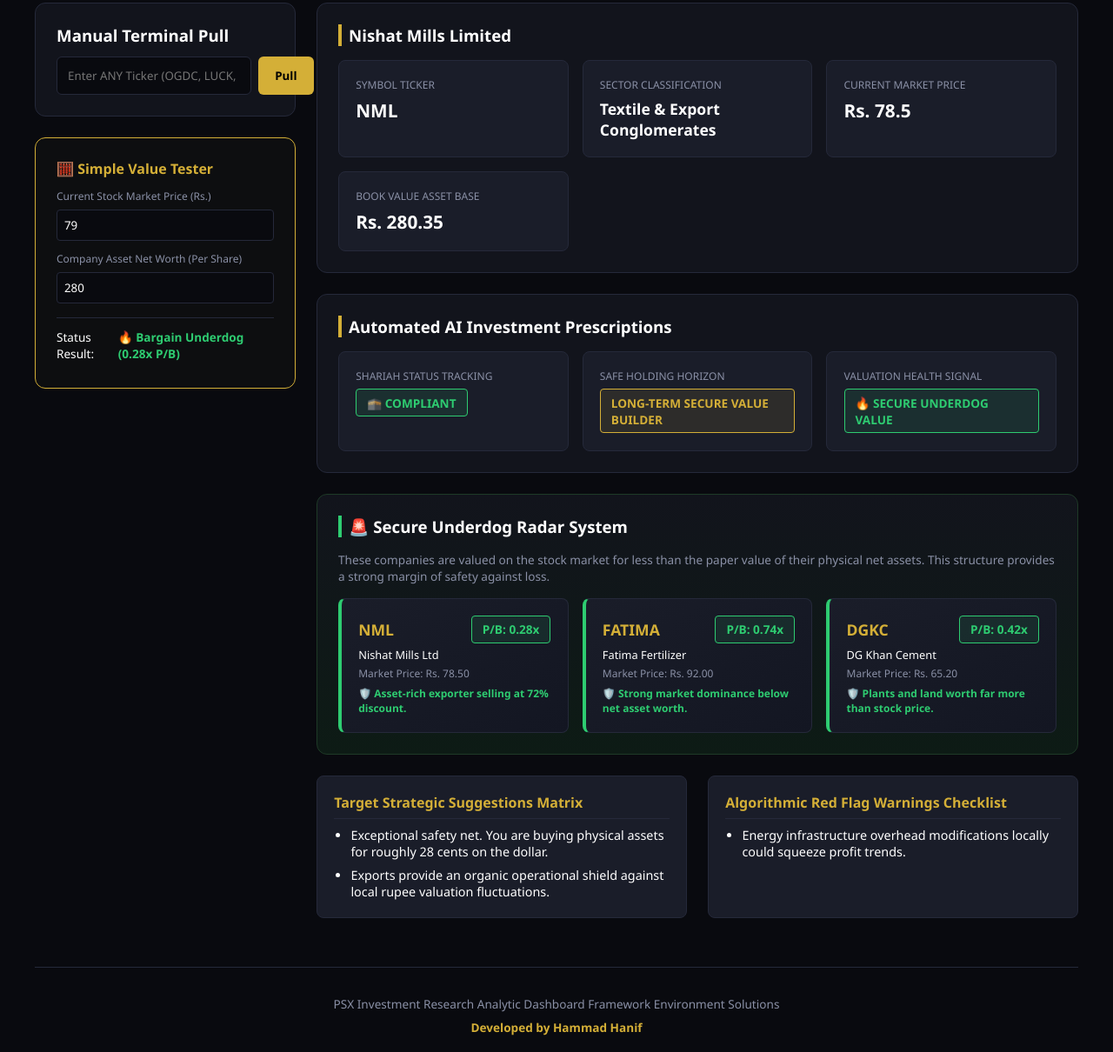
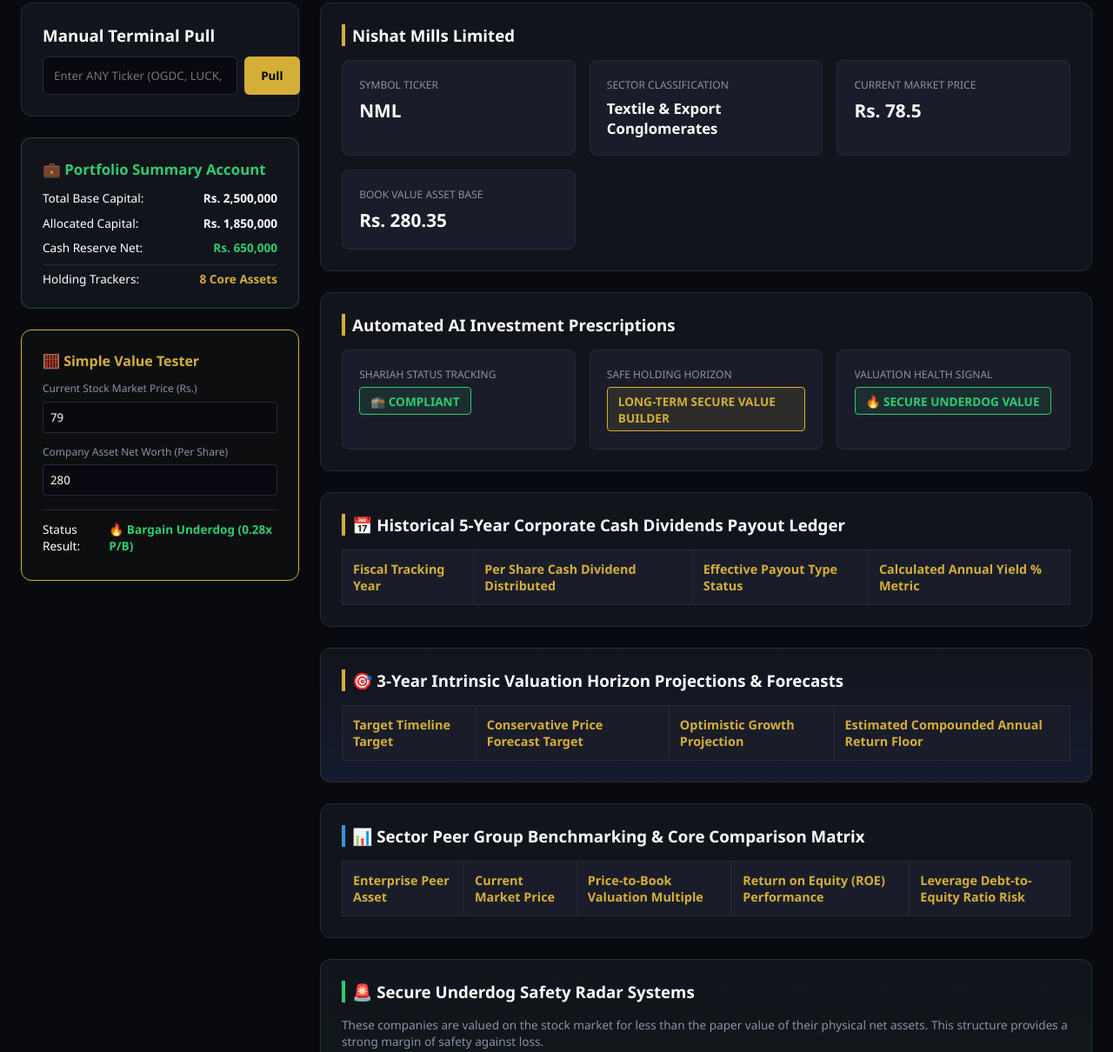
Before and after one commit to hammad321-lang/psx-investor-dashboard, a plain HTML site: page index.html in a window 1280 px wide. Shown: the part 280-1490 px from the top of the page at 87% size. Drawn offline with Linux system fonts and the light colour scheme.

Commit message:
Update index.html

```diff
--- a/index.html
+++ b/index.html
@@ -19,7 +19,7 @@
         }
 
         .wrapper {
-            max-width: 1200px;
+            max-width: 1400px;
             margin: 0 auto;
             display: flex;
             flex-direction: column;
@@ -36,8 +36,8 @@
         .quick-chip { background: rgba(46,204,113,0.15); border: 1px solid #2ecc71; color: #2ecc71; padding: 0.5rem 1rem; border-radius: 20px; font-weight: 600; font-size: 0.85rem; cursor: pointer; }
         .select-menu { background: var(--card-bg); border: 1px solid var(--border); color: var(--text); padding: 0.6rem 1.2rem; border-radius: 6px; outline:none; font-weight:600; cursor: pointer; width: 280px; }
 
-        .workspace { display: grid; grid-template-columns: 300px 1fr; gap: 1.5rem; }
-        @media (max-width: 900px) { .workspace { grid-template-columns: 1fr; } }
+        .workspace { display: grid; grid-template-columns: 320px 1fr; gap: 1.5rem; }
+        @media (max-width: 1000px) { .workspace { grid-template-columns: 1fr; } }
 
         .left-panel { display: flex; flex-direction: column; gap: 1.5rem; }
         .panel-box { background: var(--surface-bg); border: 1px solid var(--border); border-radius: 12px; padding: 1.5rem; position: relative; }
@@ -50,7 +50,7 @@
         .main-panel { display: flex; flex-direction: column; gap: 1.5rem; }
         .section-header { display: flex; justify-content: space-between; align-items: center; margin-bottom: 1rem; border-left: 4px solid var(--accent); padding-left: 0.5rem; }
 
-        .snapshot-grid { display: grid; grid-template-columns: repeat(auto-fit, minmax(200px, 1fr)); gap: 1rem; margin-top: 1rem; }
+        .snapshot-grid { display: grid; grid-template-columns: repeat(auto-fit, minmax(220px, 1fr)); gap: 1rem; margin-top: 1rem; }
         .stat-card { background: var(--card-bg); padding: 1.2rem; border-radius: 8px; border: 1px solid var(--border); position: relative; }
         .stat-card label { display: block; color: var(--text-muted); font-size: 0.75rem; text-transform: uppercase; margin-bottom: 0.4rem; }
         .stat-card .value { font-size: 1.3rem; font-weight: 700; }
@@ -71,7 +71,7 @@
         .badge-red { color: var(--red); background: rgba(231,76,60,0.1); border: 1px solid var(--red); }
         .badge-accent { color: var(--accent); background: rgba(212,175,55,0.1); border: 1px solid var(--accent); }
 
-        .info-split { display: grid; grid-template-columns: repeat(auto-fit, minmax(280px, 1fr)); gap: 1.5rem; }
+        .info-split { display: grid; grid-template-columns: repeat(auto-fit, minmax(320px, 1fr)); gap: 1.5rem; }
         .info-block { background: var(--card-bg); padding: 1.2rem; border-radius: 8px; border: 1px solid var(--border); }
         .info-block h4 { margin-bottom: 0.6rem; color: var(--accent); border-bottom: 1px solid var(--border); padding-bottom: 0.4rem; }
         .info-block ul { padding-left: 1.2rem; font-size: 0.9rem; display: flex; flex-direction: column; gap: 0.5rem; }
@@ -84,6 +84,13 @@
         .radar-grid { display: grid; grid-template-columns: repeat(auto-fit, minmax(240px, 1fr)); gap: 1rem; margin-top: 1rem; }
         .radar-card { background: linear-gradient(145deg, #1a1d29 0%, #131622 100%); border: 1px solid var(--border); border-radius: 8px; padding: 1.2rem; border-left: 4px solid var(--green); }
 
+        /* Premium Table Framework Extensions */
+        .table-container { width: 100%; overflow-x: auto; margin-top: 0.5rem; }
+        .premium-table { width: 100%; border-collapse: collapse; text-align: left; font-size: 0.9rem; }
+        .premium-table th { background: var(--card-bg); color: var(--accent); padding: 0.75rem; border: 1px solid var(--border); font-weight: 600; }
+        .premium-table td { padding: 0.75rem; border: 1px solid var(--border); color: #fff; }
+        .premium-table tr:nth-child(even) { background: rgba(255,255,255,0.02); }
+
         footer { text-align: center; color: var(--text-muted); font-size: 0.85rem; padding: 2rem 0; margin-top: 2rem; border-top: 1px solid var(--border); }
     </style>
 </head>
@@ -94,6 +101,7 @@
             <div class="user-stamp">Hammad Hanif Framework</div>
         </header>
 
+        <!-- Shariah Hub Tracking Center -->
         <div class="shariah-hub">
             <h3>🕋 Shariah Compliance Screening Center (KMIALL Track)</h3>
             <div class="hub-flex" style="margin-top:0.75rem;">
@@ -120,14 +128,27 @@
 
         <div class="workspace">
             <div class="left-panel">
+                <!-- Manual Terminal Pull Panel -->
                 <div class="panel-box">
                     <h3>Manual Terminal Pull</h3>
                     <div class="search-container" style="margin-top:0.75rem;">
-                        <input type="text" id="targetInput" placeholder="Enter ANY Ticker (OGDC, LUCK, PPL)..." onkeypress="if(event.key === 'Enter') triggerSearch()">
+                        <input type="text" id="targetInput" placeholder="Enter ANY Ticker (OGDC, LUCK, HUBC)..." onkeypress="if(event.key === 'Enter') triggerSearch()">
                         <button onclick="triggerSearch()">Pull</button>
                     </div>
                 </div>
 
+                <!-- Account Holding Summary Module -->
+                <div class="panel-box" style="border-color: rgba(46,204,113,0.3);">
+                    <h3 style="color: var(--green); font-size: 1.05rem; margin-bottom: 0.75rem;">💼 Portfolio Summary Account</h3>
+                    <div style="display:flex; flex-direction:column; gap:0.6rem; font-size:0.85rem;">
+                        <div style="display:flex; justify-content:space-between;"><span>Total Base Capital:</span><strong style="color:#fff;">Rs. 2,500,000</strong></div>
+                        <div style="display:flex; justify-content:space-between;"><span>Allocated Capital:</span><strong style="color:#fff;">Rs. 1,850,000</strong></div>
+                        <div style="display:flex; justify-content:space-between;"><span>Cash Reserve Net:</span><strong style="color:var(--green);">Rs. 650,000</strong></div>
+                        <div style="display:flex; justify-content:space-between; border-top:1px solid var(--border); padding-top:0.4rem;"><span>Holding Trackers:</span><strong style="color:var(--accent);">8 Core Assets</strong></div>
+                    </div>
+                </div>
+
+                <!-- Live Variable Testing Box -->
                 <div class="panel-box" style="background: rgba(212,175,55,0.02); border-color: var(--accent);">
                     <h3 style="color: var(--accent); font-size: 1rem; margin-bottom: 0.75rem;">🧮 Simple Value Tester</h3>
                     <div class="calc-input-group">
@@ -148,20 +169,21 @@
             </div>
 
             <div class="main-panel">
+                <!-- Base Target Profile Metadata Panel -->
                 <div class="panel-box">
                     <div class="section-header"><h3 id="displayTitle">Company Research Profile</h3></div>
                     <div class="snapshot-grid">
                         <div class="stat-card"><label>Symbol Ticker</label><div class="value" id="lblSym">---</div></div>
-                        <div class="stat-card"><label>Sector Classification</label><div class="value" style="font-size:1.1rem;" id="lblSector">---</div></div>
+                        <div class="stat-card"><label>Sector Classification</label><div class="value" style="font-size:1.05rem;" id="lblSector">---</div></div>
                         <div class="stat-card"><label>Current Market Price</label><div class="value" id="lblPrice">Rs. 0.00</div></div>
                         <div class="stat-card"><label>Book Value Asset Base</label><div class="value" id="lblBv">Rs. 0.00</div></div>
                     </div>
                 </div>
 
+                <!-- Valuation Signals and Strategy Center -->
                 <div class="panel-box">
                     <div class="section-header"><h3>Automated AI Investment Prescriptions</h3></div>
                     <div class="snapshot-grid">
-
                         <div class="stat-card tooltip-trigger">
                             <label>Shariah Status Tracking</label>
                             <div class="quick-badge" id="lblShariahBadge">---</div>
@@ -170,7 +192,6 @@
                                 <p>Verifies if corporate operations and balance sheet liabilities stay completely aligned under KMIALL Shariah filtering systems.</p>
                             </div>
                         </div>
-
                         <div class="stat-card tooltip-trigger">
                             <label>Safe Holding Horizon</label>
                             <div class="quick-badge" id="lblHorizonBadge">---</div>
@@ -179,7 +200,6 @@
                                 <p id="tipHorizonText">Recommends the perfect secure timeframe you should target to let this company's intrinsic asset valuation realize.</p>
                             </div>
                         </div>
-
                         <div class="stat-card tooltip-trigger">
                             <label>Valuation Health Signal</label>
                             <div class="quick-badge" id="lblValBadge">Calculating...</div>
@@ -188,25 +208,85 @@
                                 <p id="tipValText">Scans if the business is on an absolute discount sale compared to what it owns on paper.</p>
                             </div>
                         </div>
-
                     </div>
                 </div>
 
+                <!-- 5-Year Historic Payout Ledger Center -->
+                <div class="panel-box">
+                    <div class="section-header" style="border-left-color: var(--accent);"><h3>📅 Historical 5-Year Corporate Cash Dividends Payout Ledger</h3></div>
+                    <div class="table-container">
+                        <table class="premium-table">
+                            <thead>
+                                <tr>
+                                    <th>Fiscal Tracking Year</th>
+                                    <th>Per Share Cash Dividend Distributed</th>
+                                    <th>Effective Payout Type Status</th>
+                                    <th>Calculated Annual Yield % Metric</th>
+                                </tr>
+                            </thead>
+                            <tbody id="payoutTableBody">
+                                <!-- Loaded dynamically via app.js javascript engine -->
+                            </tbody>
+                        </table>
+                    </div>
+                </div>
+
+                <!-- 3-Year Strategic Valuation Forecast Models -->
+                <div class="panel-box" style="background: linear-gradient(180deg, #12141c 0%, #151b30 100%); border-color: rgba(214,175,55,0.15);">
+                    <div class="section-header" style="border-left-color: var(--accent);"><h3>🎯 3-Year Intrinsic Valuation Horizon Projections & Forecasts</h3></div>
+                    <div class="table-container">
+                        <table class="premium-table">
+                            <thead>
+                                <tr>
+                                    <th>Target Timeline Target</th>
+                                    <th>Conservative Price Forecast Target</th>
+                                    <th>Optimistic Growth Projection</th>
+                                    <th>Estimated Compounded Annual Return Floor</th>
+                                </tr>
+                            </thead>
+                            <tbody id="forecastTableBody">
+                                <!-- Loaded dynamically via app.js javascript engine -->
+                            </tbody>
+                        </table>
+                    </div>
+                </div>
+
+                <!-- Cross-Peer Competitive Landscape Comparisons Matrix -->
+                <div class="panel-box">
+                    <div class="section-header" style="border-left-color: #3498db;"><h3>📊 Sector Peer Group Benchmarking & Core Comparison Matrix</h3></div>
+                    <div class="table-container">
+                        <table class="premium-table">
+                            <thead>
+                                <tr>
+                                    <th>Enterprise Peer Asset</th>
+                                    <th>Current Market Price</th>
+                                    <th>Price-to-Book Valuation Multiple</th>
+                                    <th>Return on Equity (ROE) Performance</th>
+                                    <th>Leverage Debt-to-Equity Ratio Risk</th>
+                                </tr>
+                            </thead>
+                            <tbody id="comparisonTableBody">
+                                <!-- Loaded dynamically via app.js javascript engine -->
+                            </tbody>
+                        </table>
+                    </div>
+                </div>
+
+                <!-- Strategic Safety Defensive Radar Display Layout -->
                 <div class="panel-box" style="background: linear-gradient(180deg, #12141c 0%, #0d1b15 100%); border-color: #1e3a27;">
-                    <div class="section-header" style="border-left-color: var(--green);">
-                        <h3>🚨 Secure Underdog Radar System</h3>
-                    </div>
+                    <div class="section-header" style="border-left-color: var(--green);"><h3>🚨 Secure Underdog Safety Radar Systems</h3></div>
                     <p style="font-size:0.85rem; color:var(--text-muted); margin-bottom:1rem;">These companies are valued on the stock market for less than the paper value of their physical net assets. This structure provides a strong margin of safety against loss.</p>
                     <div class="radar-grid" id="underdogRadarContainer"></div>
                 </div>
 
+                <!-- Splitted Strategic Details and Core System Operational Risks Problems Profiles -->
                 <div class="info-split">
                     <div class="info-block">
                         <h4>Target Strategic Suggestions Matrix</h4>
                         <ul id="suggestionsList" class="suggestion-text"></ul>
                     </div>
-                    <div class="info-block">
-                        <h4>Algorithmic Red Flag Warnings Checklist</h4>
+                    <div class="info-block" style="border-color: rgba(231,76,60,0.2);">
+                        <h4 style="color:var(--red);">Algorithmic Risk Problems & Vulnerabilities Checklist</h4>
                         <ul id="redFlagsList" class="red-flag-text"></ul>
                     </div>
                 </div>
```
